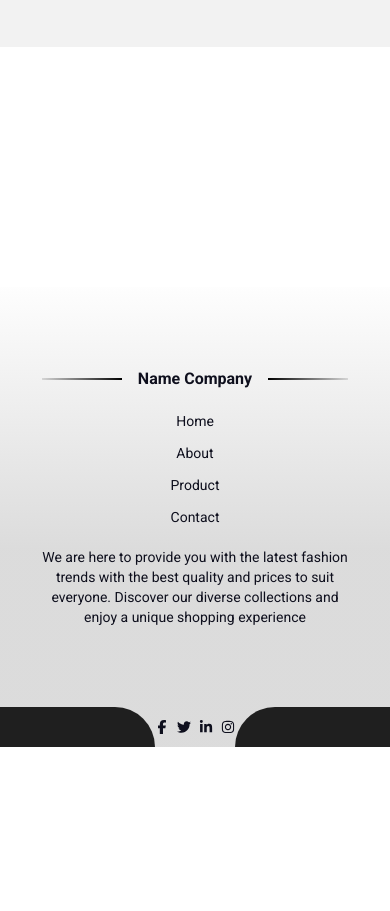
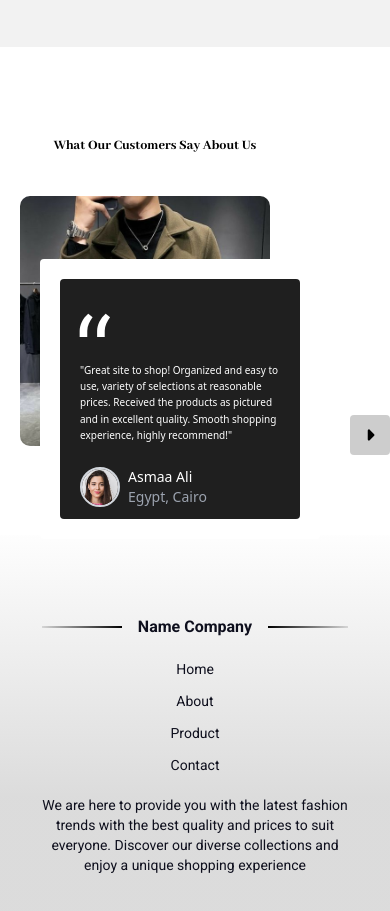
Before and after one commit to Mohmed-saleh1/e-shop, a Next.js app: page / in a window 390 px wide. Shown: the part 2900-3811 px from the top of the page. Before the commit the page ends 3647 px from the top, so only its background shows below. Built offline with nearby package versions, Linux system fonts and the light colour scheme.

Commit message:
Testimonials responsive

```diff
--- a/app/components/homeComponents/testimonialsSection/Testimonials.tsx
+++ b/app/components/homeComponents/testimonialsSection/Testimonials.tsx
@@ -4,6 +4,7 @@ import Image from "next/image";
 import React, { useState } from "react";
 import TestimonialCard from "./TestimonalCard";
 import NavigationButton from "./NavigationButton";
+import { FaCaretRight } from "react-icons/fa6";
 
 const testimonials = [
   {
@@ -52,7 +53,7 @@ const Testimonials = () => {
   };
 
   return (
-    <section className="section-container pt-20 overflow-hidden">
+    <section className="section-container lg:pt-20 lg:overflow-hidden">
       <div className="hidden lg:flex items-center gap-10 relative">
         {/* Section Image */}
         <div className="min-w-[550px] self-start">
@@ -99,6 +100,59 @@ const Testimonials = () => {
           onClick={() => handleNavigation("right")}
         />
       </div>
+
+      {/* Small screen testimonials*/}
+
+      <div className="lg:hidden flex gap-20 sm:gap-40 items-center">
+        <div className="flex flex-col items-center justify-center gap-10">
+          <h3 className="font-abhaya font-extrabold text-sm sm:text-2xl capitalize text-center">
+            what our customers say about us
+          </h3>
+          <div className="min-w-[250px] sm:min-w-[450px] md:min-w-[500px] self-start -ml-5 relative">
+            <Image
+              src={"/home/testimonial-bg.jpeg"}
+              alt="testimonial background"
+              width={250}
+              height={250}
+              className="w-full rounded-[10px]"
+            />
+            <div className="bg-white p-5 absolute z-10 top-1/4 left-[20px] sm:left-1/3 rounded-[4px]">
+              <div className="w-[240px] h-[240px] sm:w-[300px] sm:h-[300px] md:w-[350px] md:h-[350px] bg-[#1F1F1F] text-white rounded-[4px] flex flex-col items-start justify-center p-5 relative">
+                {/* Quote */}
+                <p className="text-[96px] absolute top-0 left-[15px] font-inter">
+                  “
+                </p>
+                <p className="text-[10px] sm:text-base md:text-lg leading-relaxed mt-20">
+                  "Great site to shop! Organized and easy to use, variety of
+                  selections at reasonable prices. Received the products as
+                  pictured and in excellent quality. Smooth shopping experience,
+                  highly recommend!"
+                </p>
+                <div className="flex items-center mt-6 mb-2">
+                  <Image
+                    src={testimonials[0].image}
+                    alt={testimonials[0].name}
+                    width={1000}
+                    height={1000}
+                    className="w-[40px] h-[40px] rounded-full border-2 border-gray-300"
+                  />
+                  <div className="ml-2">
+                    <p className="text-sm">{testimonials[0].name}</p>
+                    <p className="text-sm text-gray-400">
+                      {testimonials[0].location}
+                    </p>
+                  </div>
+                </div>
+              </div>
+            </div>
+          </div>
+        </div>
+        <div className="flex justify-center items-center mt-72">
+          <button className="bg-[#CDCDCD] flex items-center justify-center w-[40px] h-[40px] rounded-[4px] ">
+            <FaCaretRight className="text-lg" />
+          </button>
+        </div>
+      </div>
     </section>
   );
 };
```
